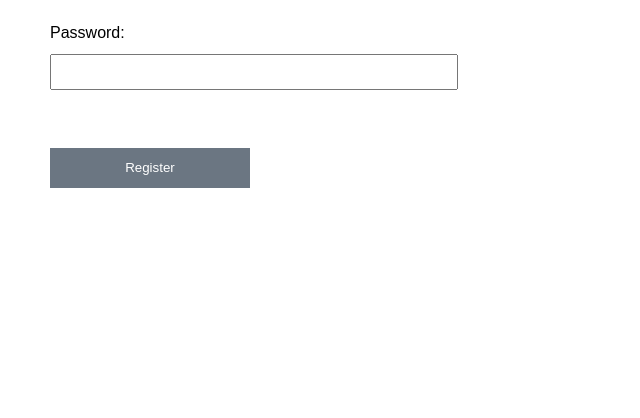
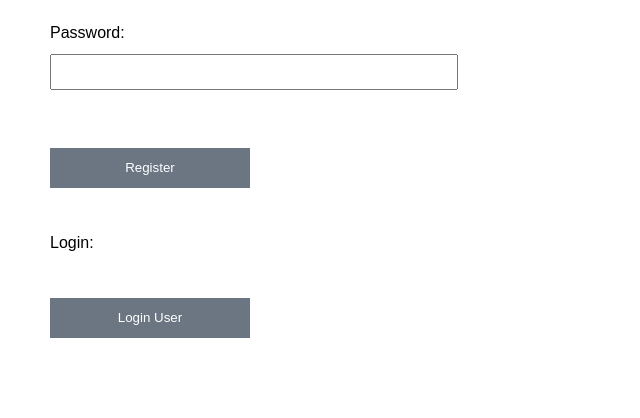
Before and after one commit to helenwen8/Army419Demo, a Flask app: page /register in a window 1280 px wide. Shown: the part 636-1054 px from the top of the page, without its empty margins (0-640 px from the left). Before the commit the page ends 824 px from the top, so only its background shows below. Run offline with Flask 3, Linux system fonts and the light colour scheme.

Commit message:
add login button on the register page

```diff
--- a/templates/login.html
+++ b/templates/login.html
@@ -18,7 +18,7 @@
 
     <p>Register for an account:</p>
     <a href="{{ url_for('register') }}">
-        <button type="button">Register</button>
+        <button type="button">Register User</button>
     </a>
 </body>
 </html>
--- a/templates/register.html
+++ b/templates/register.html
@@ -27,5 +27,10 @@
         <br>
         <button type="submit">Register</button>
     </form>
+
+    <p>Login:</p>
+    <a href="{{ url_for('login') }}">
+        <button type="button">Login User</button>
+    </a>
 </body>
 </html>
```
